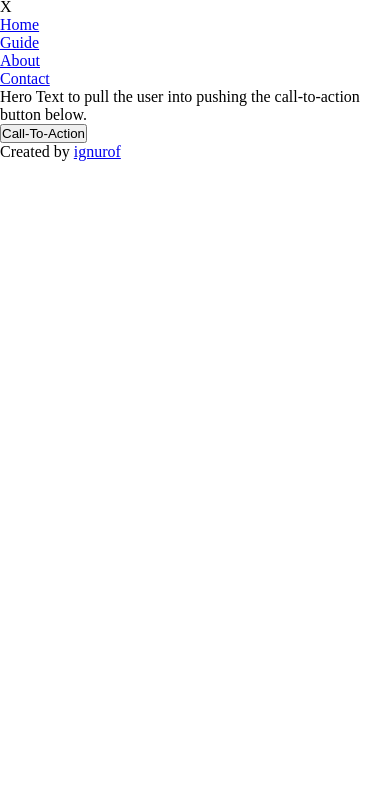
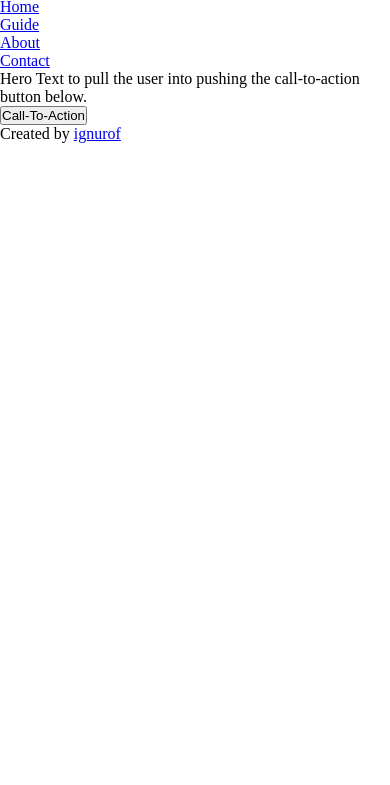
Before and after one commit to ignurof/www-howtosowseeds-com, a plain HTML site: page index.html in a window 390 px wide. Shown: the part 57-842 px from the top of the page. Drawn offline with Linux system fonts and the light colour scheme.

Commit message:
Update global.css with hamburger menu setup
Remove the checkbox element from display, the label for it is checkable

```diff
--- a/assets/css/global.css
+++ b/assets/css/global.css
@@ -3,3 +3,8 @@
     margin: 0;
     padding: 0;
 }
+
+/* Hamburger menu */
+input[type=checkbox]{
+    display: none;
+}
```
